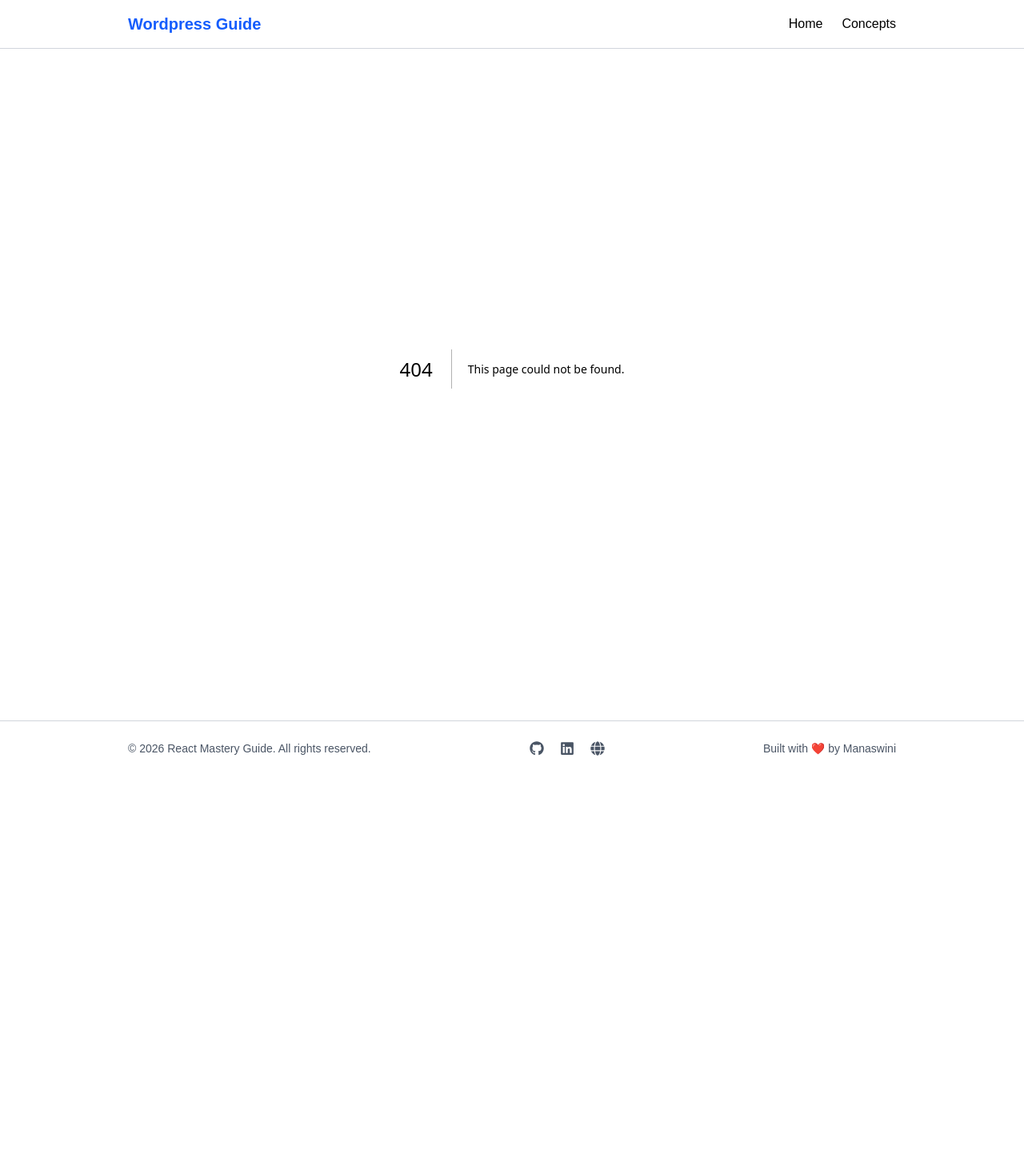
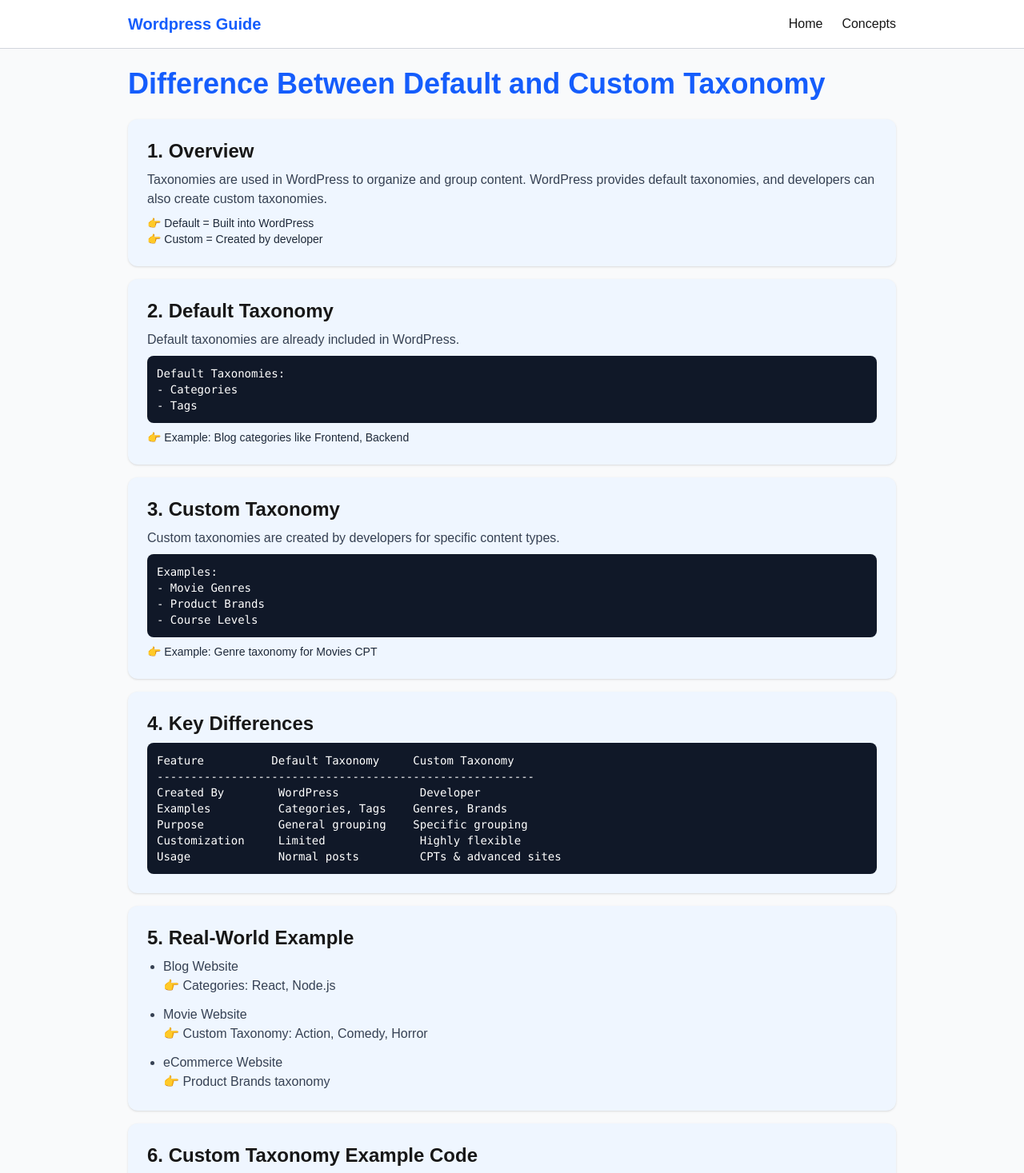
Before and after one commit to Monisasmal/WordPress-Concepts, a Next.js app: page /concepts/DefaultVsCustomTaxonomy in a window 1280 px wide. Before the commit this address had no page. Shown: the top 1467 px of the page at 80% size. Before the commit the page ends 970 px from the top, so only its background shows below. Built offline with nearby package versions, Linux system fonts and the light colour scheme.

Commit message:
first commit

```diff
--- /dev/null
+++ b/src/app/concepts/DefaultVsCustomTaxonomy/page.tsx
@@ -0,0 +1,208 @@
+export default function DefaultVsCustomTaxonomy() {
+  return (
+    <div className="bg-gray-50 min-h-screen">
+
+      {/* Container */}
+      <div className="w-full max-w-5xl mx-auto px-4 sm:px-6 lg:px-8 py-6">
+
+        {/* Header */}
+        <h1 className="text-2xl sm:text-3xl md:text-4xl font-bold text-blue-600 mb-6">
+          Difference Between Default and Custom Taxonomy
+        </h1>
+
+        {/* Card Wrapper */}
+        <div className="space-y-4">
+
+          {/* Overview */}
+          <section className="bg-blue-50 shadow-sm rounded-xl p-4 sm:p-6">
+            <h2 className="text-lg sm:text-xl md:text-2xl font-semibold mb-2">
+              1. Overview
+            </h2>
+
+            <p className="text-sm sm:text-base text-gray-700">
+              Taxonomies are used in WordPress to organize and group content.
+              WordPress provides default taxonomies, and developers can also
+              create custom taxonomies.
+            </p>
+
+            <p className="text-sm text-gray-800 mt-2">
+              👉 Default = Built into WordPress
+              <br />
+              👉 Custom = Created by developer
+            </p>
+          </section>
+
+          {/* Default Taxonomy */}
+          <section className="bg-blue-50 shadow-sm rounded-xl p-4 sm:p-6">
+            <h2 className="text-lg sm:text-xl md:text-2xl font-semibold mb-2">
+              2. Default Taxonomy
+            </h2>
+
+            <p className="text-sm sm:text-base text-gray-700">
+              Default taxonomies are already included in WordPress.
+            </p>
+
+            <pre className="bg-gray-900 text-white p-3 rounded-lg text-sm overflow-x-auto mt-2">
+{`Default Taxonomies:
+- Categories
+- Tags`}
+            </pre>
+
+            <p className="text-sm text-gray-800 mt-2">
+              👉 Example: Blog categories like Frontend, Backend
+            </p>
+          </section>
+
+          {/* Custom Taxonomy */}
+          <section className="bg-blue-50 shadow-sm rounded-xl p-4 sm:p-6">
+            <h2 className="text-lg sm:text-xl md:text-2xl font-semibold mb-2">
+              3. Custom Taxonomy
+            </h2>
+
+            <p className="text-sm sm:text-base text-gray-700">
+              Custom taxonomies are created by developers for specific content types.
+            </p>
+
+            <pre className="bg-gray-900 text-white p-3 rounded-lg text-sm overflow-x-auto mt-2">
+{`Examples:
+- Movie Genres
+- Product Brands
+- Course Levels`}
+            </pre>
+
+            <p className="text-sm text-gray-800 mt-2">
+              👉 Example: Genre taxonomy for Movies CPT
+            </p>
+          </section>
+
+          {/* Comparison */}
+          <section className="bg-blue-50 shadow-sm rounded-xl p-4 sm:p-6">
+            <h2 className="text-lg sm:text-xl md:text-2xl font-semibold mb-2">
+              4. Key Differences
+            </h2>
+
+            <pre className="bg-gray-900 text-white p-3 rounded-lg text-sm overflow-x-auto">
+{`Feature          Default Taxonomy     Custom Taxonomy
+--------------------------------------------------------
+Created By        WordPress            Developer
+Examples          Categories, Tags    Genres, Brands
+Purpose           General grouping    Specific grouping
+Customization     Limited              Highly flexible
+Usage             Normal posts         CPTs & advanced sites`}
+            </pre>
+          </section>
+
+          {/* Real Example */}
+          <section className="bg-blue-50 shadow-sm rounded-xl p-4 sm:p-6">
+            <h2 className="text-lg sm:text-xl md:text-2xl font-semibold mb-2">
+              5. Real-World Example
+            </h2>
+
+            <ul className="list-disc ml-5 text-sm sm:text-base text-gray-700 space-y-3">
+
+              <li>
+                Blog Website
+                <br />👉 Categories: React, Node.js
+              </li>
+
+              <li>
+                Movie Website
+                <br />👉 Custom Taxonomy: Action, Comedy, Horror
+              </li>
+
+              <li>
+                eCommerce Website
+                <br />👉 Product Brands taxonomy
+              </li>
+
+            </ul>
+          </section>
+
+          {/* Custom Taxonomy Code */}
+          <section className="bg-blue-50 shadow-sm rounded-xl p-4 sm:p-6">
+            <h2 className="text-lg sm:text-xl md:text-2xl font-semibold mb-2">
+              6. Custom Taxonomy Example Code
+            </h2>
+
+            <pre className="bg-gray-900 text-white p-3 rounded-lg text-sm overflow-x-auto">
+{`register_taxonomy(
+  'genre',
+  'movies',
+  array(
+    'label' => 'Genres',
+    'public' => true
+  )
+);`}
+            </pre>
+
+            <p className="text-sm text-gray-800 mt-2">
+              👉 Example: Creates Genre taxonomy for Movies
+            </p>
+          </section>
+
+          {/* Advantages */}
+          <section className="bg-blue-50 shadow-sm rounded-xl p-4 sm:p-6">
+            <h2 className="text-lg sm:text-xl md:text-2xl font-semibold mb-2">
+              7. Advantages of Custom Taxonomy
+            </h2>
+
+            <ul className="list-disc ml-5 text-sm sm:text-base text-gray-700 space-y-2">
+
+              <li>
+                Better content organization
+                <br />👉 Structured websites
+              </li>
+
+              <li>
+                Flexible filtering
+                <br />👉 Search by taxonomy
+              </li>
+
+              <li>
+                Works with CPTs
+                <br />👉 Advanced websites
+              </li>
+
+            </ul>
+          </section>
+
+          {/* Mistakes */}
+          <section className="bg-blue-50 shadow-sm rounded-xl p-4 sm:p-6">
+            <h2 className="text-lg sm:text-xl md:text-2xl font-semibold mb-2">
+              8. Common Mistakes
+            </h2>
+
+            <ul className="list-disc ml-5 text-sm sm:text-base text-gray-700 space-y-2">
+
+              <li>
+                Using too many taxonomies
+                <br />👉 Confusing structure
+              </li>
+
+              <li>
+                Poor naming conventions
+                <br />👉 Hard maintenance
+              </li>
+
+            </ul>
+          </section>
+
+          {/* Interview */}
+          <section className="bg-blue-50 shadow-sm rounded-xl p-4 sm:p-6">
+            <h2 className="text-lg sm:text-xl md:text-2xl font-semibold mb-2">
+              Interview Points
+            </h2>
+
+            <ul className="list-disc ml-5 text-sm sm:text-base text-gray-900 space-y-1">
+              <li>Default taxonomies are built into WordPress</li>
+              <li>Custom taxonomies are developer-created</li>
+              <li>Examples: Categories vs Genres</li>
+              <li>Custom taxonomies work well with CPTs</li>
+            </ul>
+          </section>
+
+        </div>
+      </div>
+    </div>
+  );
+}
--- a/src/app/concepts/page.tsx
+++ b/src/app/concepts/page.tsx
@@ -34,6 +34,7 @@ const concept = [
      {name: "What are User Roles in WordPress?", path:"/concepts/WhatAreUserRoles"},
      {name: "What is a Custom Post Type in WordPress?", path:"/concepts/WhatIsCustomPostType"},
      {name: "What is Taxonomy in WordPress?", path:"/concepts/WhatIsTaxonomy"},
+     {name: "Difference Between Default and Custom Taxonomy?", path:"/concepts/DefaultVsCustomTaxonomy"},
 ];
 
 export default function Concepts(){
```
